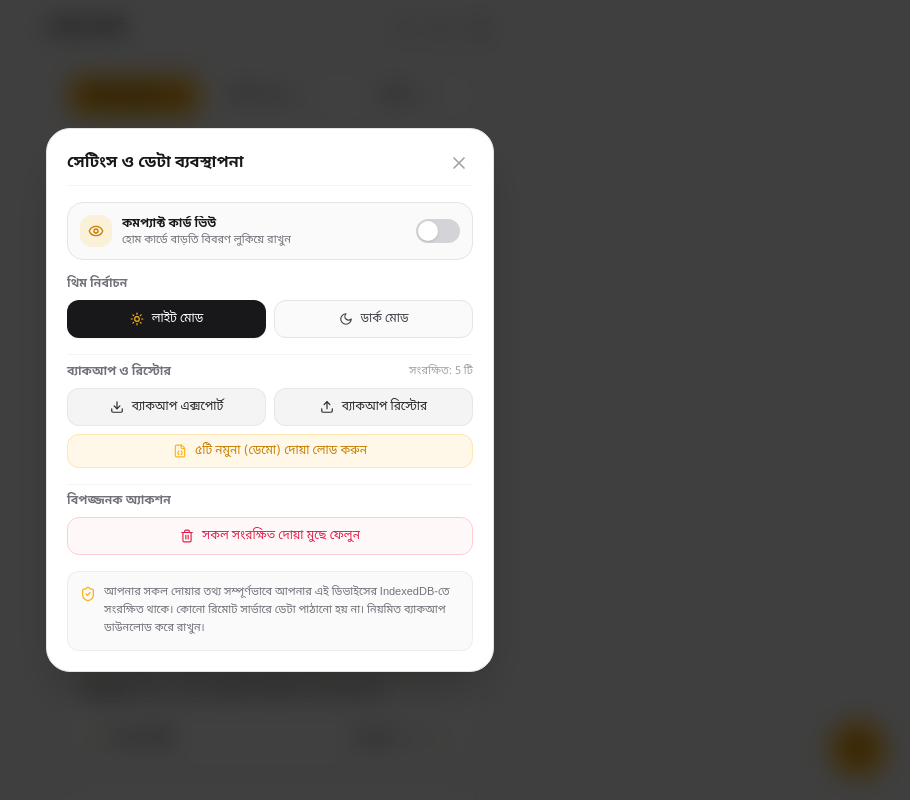
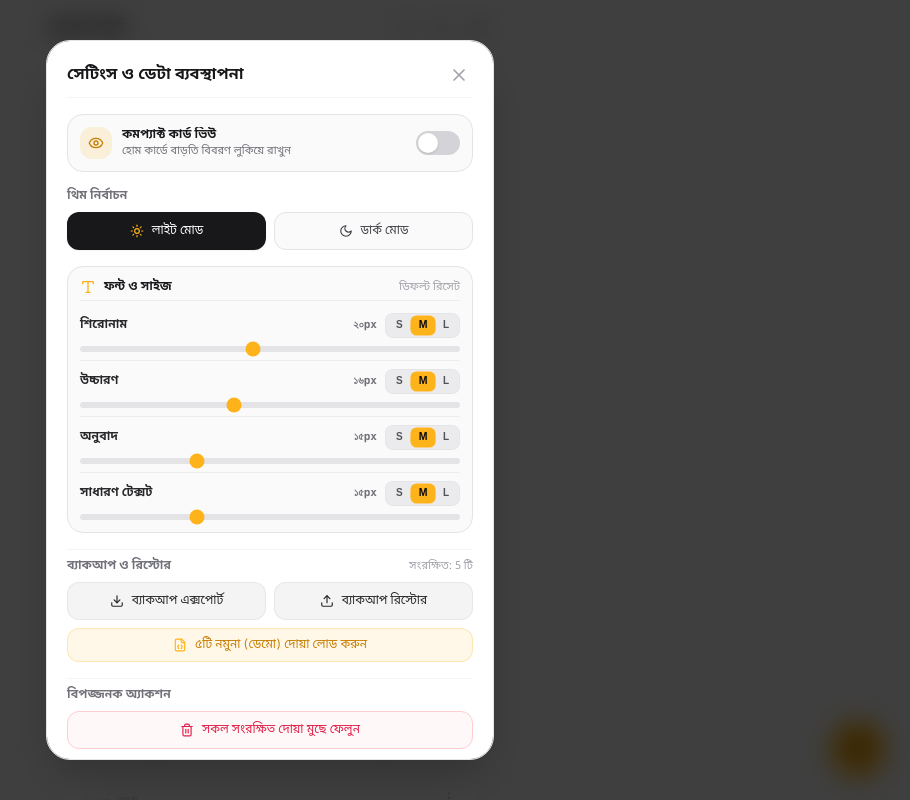
Before and after one commit to git-mahim/dua-card, a Next.js app: page / in a window 1280 px wide. Both pictures are taken after a click on the button 848 px from the left and 28 px from the top of the page. Shown: the top 800 px of the page, without its empty margins (370-1280 px from the left). Built offline with nearby package versions, Linux system fonts and the light colour scheme.

Commit message:
feat(typography): add dynamic font size customization panel with sliders and S/M/L presets in Settings

```diff
--- a/src/app/globals.css
+++ b/src/app/globals.css
@@ -11,6 +11,12 @@
   --surface-card-hover: #f4f4f5;
   --surface-border: #e4e4e7;
   --font-bengali-stack: var(--font-noto-sans-bengali), var(--font-hind-siliguri), 'Noto Sans Bengali', 'Hind Siliguri', 'Kalpurush', 'SolaimanLipi', -apple-system, BlinkMacSystemFont, 'Segoe UI', Roboto, sans-serif;
+
+  /* Dynamic Dua Font Size Variables (Customizable from Settings) */
+  --dua-font-title: 20px;
+  --dua-font-pronunciation: 16px;
+  --dua-font-meaning: 15px;
+  --dua-font-general: 15px;
 }
 
 .dark {
@@ -71,28 +77,31 @@ body {
   pointer-events: none;
 }
 
-/* Semantic custom classes inside editor */
+/* Semantic custom classes inside cards, reader, and editor */
+.dua-title,
 .tiptap .dua-title,
 .dua-title-render {
-  font-size: 1.25rem;
+  font-size: var(--dua-font-title, 20px) !important;
   font-weight: 700;
   line-height: 1.3;
   margin-bottom: 0.85rem;
   color: inherit;
 }
 
+.dua-pronunciation,
 .tiptap .dua-pronunciation,
 .dua-pronunciation-render {
-  font-size: 1.05rem;
+  font-size: var(--dua-font-pronunciation, 16px) !important;
   font-weight: 500;
   line-height: 1.5;
   margin-bottom: 0.75rem;
   color: inherit;
 }
 
+.dua-meaning,
 .tiptap .dua-meaning,
 .dua-meaning-render {
-  font-size: 0.95rem;
+  font-size: var(--dua-font-meaning, 15px) !important;
   font-weight: 400;
   line-height: 1.5;
   padding: 0.55rem 0.85rem;
@@ -104,15 +113,18 @@ body {
   border-bottom-right-radius: 0.65rem;
 }
 
+.dark .dua-meaning,
 .dark .tiptap .dua-meaning,
 .dark .dua-meaning-render {
   background-color: rgba(255, 179, 26, 0.12);
   border-left-color: #ffb31a;
 }
 
+.dua-paragraph,
 .tiptap .dua-paragraph,
-.dua-paragraph-render {
-  font-size: 0.95rem;
+.dua-paragraph-render,
+.dua-virtue {
+  font-size: var(--dua-font-general, 15px) !important;
   font-weight: 400;
   line-height: 1.5;
   margin-bottom: 0.65rem;
--- a/src/app/page.tsx
+++ b/src/app/page.tsx
@@ -27,6 +27,8 @@ import {
 import { Plus } from "lucide-react";
 import { JSONContent } from "@tiptap/react";
 
+import { applyFontSizesToDOM, loadSavedFontSizes } from "@/lib/fontSize";
+
 const HIDE_VIRTUE_STORAGE_KEY = "dua_card_hide_virtue_home";
 
 export default function HomePage() {
@@ -54,9 +56,10 @@ export default function HomePage() {
   // Deletion modal state
   const [duaToDelete, setDuaToDelete] = useState<DuaRecord | null>(null);
 
-  // Load saved preference
+  // Load saved preferences & font sizes
   useEffect(() => {
     if (typeof window !== "undefined") {
+      applyFontSizesToDOM(loadSavedFontSizes());
       const saved = localStorage.getItem(HIDE_VIRTUE_STORAGE_KEY);
       if (saved === "true") {
         setHideVirtueOnHome(true);
--- a/src/components/SettingsModal.tsx
+++ b/src/components/SettingsModal.tsx
@@ -22,8 +22,17 @@ import {
   FileJson,
   EyeOff,
   Eye,
+  Type,
 } from "lucide-react";
 import { DeleteConfirmModal } from "./DeleteConfirmModal";
+import {
+  FONT_CONFIGS,
+  FontSizeSettings,
+  DEFAULT_FONT_SIZES,
+  loadSavedFontSizes,
+  saveFontSizes,
+} from "@/lib/fontSize";
+import { toBengaliNumber } from "@/lib/formatters";
 
 interface SettingsModalProps {
   isOpen: boolean;
@@ -63,8 +72,12 @@ export const SettingsModal: React.FC<SettingsModalProps> = ({
   const [showClearConfirm, setShowClearConfirm] = useState(false);
   const [isProcessing, setIsProcessing] = useState(false);
 
+  // Font size configuration state
+  const [fontSizes, setFontSizes] = useState<FontSizeSettings>(DEFAULT_FONT_SIZES);
+
   useEffect(() => {
     if (isOpen) {
+      setFontSizes(loadSavedFontSizes());
       document.body.style.overflow = "hidden";
       document.documentElement.style.overflow = "hidden";
       document.body.style.touchAction = "none";
@@ -79,6 +92,19 @@ export const SettingsModal: React.FC<SettingsModalProps> = ({
       document.body.style.touchAction = "";
     };
   }, [isOpen]);
+
+  const handleUpdateFontSize = (key: keyof FontSizeSettings, size: number) => {
+    setFontSizes((prev) => {
+      const updated = { ...prev, [key]: size };
+      saveFontSizes(updated);
+      return updated;
+    });
+  };
+
+  const handleResetFontSizes = () => {
+    setFontSizes(DEFAULT_FONT_SIZES);
+    saveFontSizes(DEFAULT_FONT_SIZES);
+  };
 
   if (!isOpen) return null;
 
@@ -319,6 +345,83 @@ export const SettingsModal: React.FC<SettingsModalProps> = ({
           </div>
         </div>
 
+        {/* Font & Size Preferences */}
+        <div className="flex flex-col gap-2 p-3 bg-zinc-50 dark:bg-zinc-900/60 border border-zinc-200 dark:border-zinc-800 rounded-2xl">
+          <div className="flex items-center justify-between pb-1 border-b border-zinc-200/60 dark:border-zinc-800/60">
+            <div className="flex items-center gap-2">
+              <Type className="w-4 h-4 text-[#ffb31a]" />
+              <label className="text-xs font-bold font-bengali text-zinc-900 dark:text-zinc-100">
+                ফন্ট ও সাইজ
+              </label>
+            </div>
+            <button
+              type="button"
+              onClick={handleResetFontSizes}
+              className="text-[11px] font-bengali text-zinc-400 hover:text-zinc-700 dark:hover:text-zinc-200 transition-colors"
+              title="ডিফল্ট ফন্ট সাইজে ফিরে যান"
+            >
+              ডিফল্ট রিসেট
+            </button>
+          </div>
+
+          <div className="flex flex-col divide-y divide-zinc-200/60 dark:divide-zinc-800/60">
+            {FONT_CONFIGS.map((item) => {
+              const currentSize = fontSizes[item.key];
+              return (
+                <div key={item.key} className="flex flex-col gap-1.5 py-2 first:pt-1 last:pb-0">
+                  {/* Top Row: Element Label, Pixel Counter, S M L Buttons */}
+                  <div className="flex items-center justify-between">
+                    <span className="text-xs font-semibold font-bengali text-zinc-800 dark:text-zinc-200">
+                      {item.label}
+                    </span>
+                    <div className="flex items-center gap-2">
+                      <span className="text-[11px] font-mono font-bold text-zinc-500 dark:text-zinc-400">
+                        {toBengaliNumber(currentSize)}px
+                      </span>
+                      {/* S M L Preset Buttons */}
+                      <div className="flex items-center bg-zinc-200/70 dark:bg-zinc-800 rounded-lg p-0.5 border border-zinc-200/80 dark:border-zinc-700/80">
+                        {(["s", "m", "l"] as const).map((preset) => {
+                          const presetVal = item.presets[preset];
+                          const isActive = currentSize === presetVal;
+                          return (
+                            <button
+                              key={preset}
+                              type="button"
+                              onClick={() => handleUpdateFontSize(item.key, presetVal)}
+                              className={`px-2 py-0.5 rounded-md text-[10px] font-extrabold uppercase transition-all ${
+                                isActive
+                                  ? "bg-[#ffb31a] text-zinc-950 shadow-xs scale-105"
+                                  : "text-zinc-600 dark:text-zinc-400 hover:text-zinc-950 dark:hover:text-zinc-100"
+                              }`}
+                            >
+                              {preset}
+                            </button>
+                          );
+                        })}
+                      </div>
+                    </div>
+                  </div>
+
+                  {/* Bottom Row: Smooth Slider */}
+                  <div className="flex items-center gap-2 pt-0.5">
+                    <input
+                      type="range"
+                      min={item.min}
+                      max={item.max}
+                      step="1"
+                      value={currentSize}
+                      onChange={(e) =>
+                        handleUpdateFontSize(item.key, parseInt(e.target.value, 10))
+                      }
+                      className="w-full h-1.5 bg-zinc-200 dark:bg-zinc-700 rounded-lg appearance-none cursor-pointer accent-[#ffb31a]"
+                    />
+                  </div>
+                </div>
+              );
+            })}
+          </div>
+        </div>
+
         {/* Backup and Restore */}
         <div className="flex flex-col gap-2 pt-2 border-t border-zinc-100 dark:border-zinc-800/80">
           <div className="flex items-center justify-between">
--- /dev/null
+++ b/src/lib/fontSize.ts
@@ -0,0 +1,110 @@
+/**
+ * Font Size Customization and Management for Dua Card
+ */
+
+export interface FontSizeSettings {
+  title: number;
+  pronunciation: number;
+  meaning: number;
+  general: number;
+}
+
+export const DEFAULT_FONT_SIZES: FontSizeSettings = {
+  title: 20,
+  pronunciation: 16,
+  meaning: 15,
+  general: 15,
+};
+
+export interface FontElementConfig {
+  key: keyof FontSizeSettings;
+  label: string;
+  min: number;
+  max: number;
+  presets: { s: number; m: number; l: number };
+}
+
+export const FONT_CONFIGS: FontElementConfig[] = [
+  {
+    key: "title",
+    label: "শিরোনাম",
+    min: 15,
+    max: 26,
+    presets: { s: 17, m: 20, l: 24 },
+  },
+  {
+    key: "pronunciation",
+    label: "উচ্চারণ",
+    min: 12,
+    max: 22,
+    presets: { s: 14, m: 16, l: 19 },
+  },
+  {
+    key: "meaning",
+    label: "অনুবাদ",
+    min: 12,
+    max: 22,
+    presets: { s: 13, m: 15, l: 18 },
+  },
+  {
+    key: "general",
+    label: "সাধারণ টেক্সট",
+    min: 12,
+    max: 22,
+    presets: { s: 13, m: 15, l: 18 },
+  },
+];
+
+export const FONT_STORAGE_KEY = "dua_card_font_size_pref";
+
+/**
+ * Apply CSS variables to :root / documentElement
+ */
+export function applyFontSizesToDOM(settings: FontSizeSettings) {
+  if (typeof document === "undefined") return;
+  const root = document.documentElement;
+  root.style.setProperty("--dua-font-title", `${settings.title}px`);
+  root.style.setProperty("--dua-font-pronunciation", `${settings.pronunciation}px`);
+  root.style.setProperty("--dua-font-meaning", `${settings.meaning}px`);
+  root.style.setProperty("--dua-font-general", `${settings.general}px`);
+}
+
+/**
+ * Load saved font size preferences from localStorage
+ */
+export function loadSavedFontSizes(): FontSizeSettings {
+  if (typeof window === "undefined") return { ...DEFAULT_FONT_SIZES };
+  try {
+    const saved = localStorage.getItem(FONT_STORAGE_KEY);
+    if (saved) {
+      const parsed = JSON.parse(saved);
+      return {
+        title: typeof parsed.title === "number" ? parsed.title : DEFAULT_FONT_SIZES.title,
+        pronunciation:
+          typeof parsed.pronunciation === "number"
+            ? parsed.pronunciation
+            : DEFAULT_FONT_SIZES.pronunciation,
+        meaning:
+          typeof parsed.meaning === "number" ? parsed.meaning : DEFAULT_FONT_SIZES.meaning,
+        general:
+          typeof parsed.general === "number" ? parsed.general : DEFAULT_FONT_SIZES.general,
+      };
+    }
+  } catch (e) {
+    console.error("Failed to load font size settings:", e);
+  }
+  return { ...DEFAULT_FONT_SIZES };
+}
+
+/**
+ * Save and apply font size settings
+ */
+export function saveFontSizes(settings: FontSizeSettings) {
+  if (typeof window === "undefined") return;
+  try {
+    localStorage.setItem(FONT_STORAGE_KEY, JSON.stringify(settings));
+    applyFontSizesToDOM(settings);
+  } catch (e) {
+    console.error("Failed to save font size settings:", e);
+  }
+}
```
